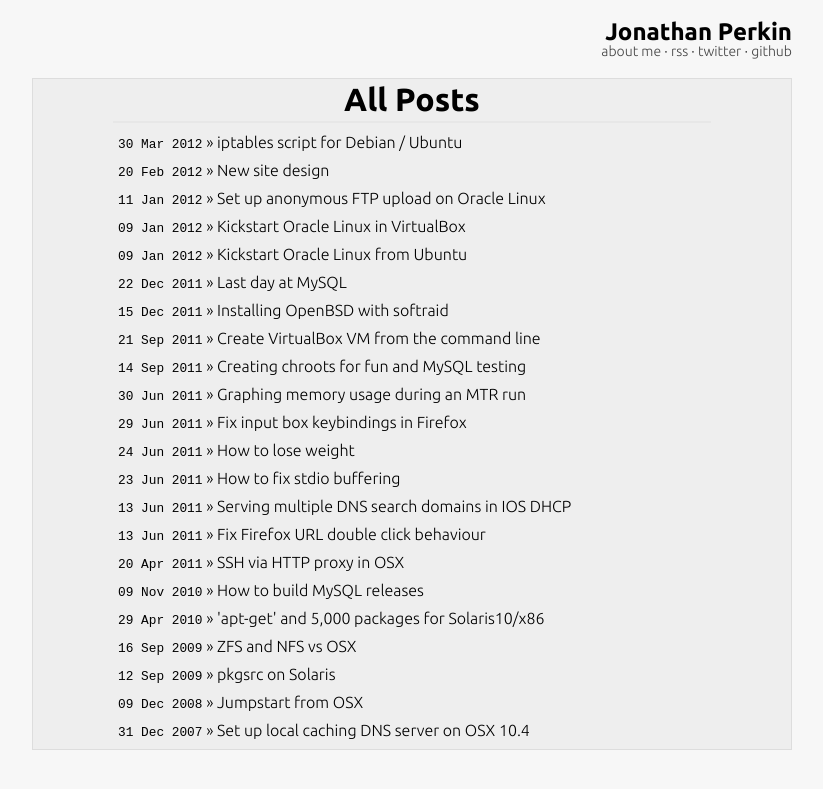
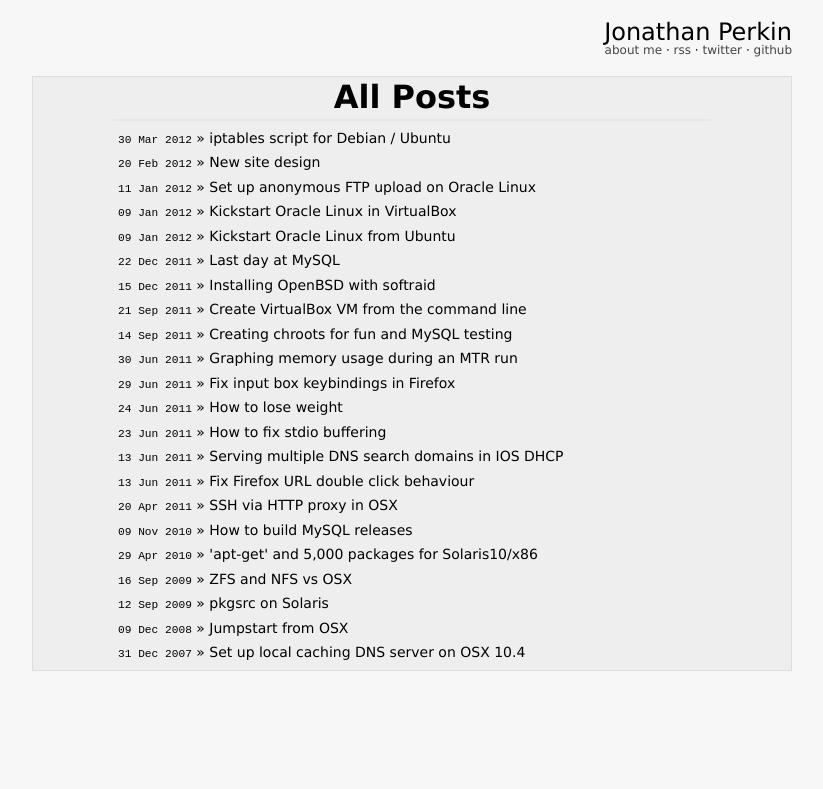
Before and after one commit to jperkin/www.perkin.org.uk, a Jekyll site: the page built from index.markdown, in a window 1280 px wide. Shown: the top 789 px of the page, without its empty margins (228-1051 px from the left). Built offline with Jekyll 4.4.1, drawn with Linux system fonts in a browser that asks for light colours.

Commit message:
Change font styles again.
While I do really like the Ubuntu font, it's not worth the extra
downloads, and Verdana + DejaVu Sans provide very good OS coverage
as well as nice readable fonts.

I'm too much of a minimalist ;-)

```diff
--- a/_layouts/default.html
+++ b/_layouts/default.html
@@ -2,7 +2,6 @@
 <html lang="en">
   <head>
     <title>{{ page.title }}</title>
-    <link href='http://fonts.googleapis.com/css?family=Ubuntu:300,300italic,700' rel='stylesheet' type='text/css'>
     <link rel="stylesheet" href="/css/reset.css" type="text/css" />
     <link rel="stylesheet" href="/css/screen.css" type="text/css" media="screen, projection" />
     <link rel="stylesheet" href="/css/autumn.css" type="text/css" />
--- a/css/screen.css
+++ b/css/screen.css
@@ -5,14 +5,13 @@
  */
 
 /*
- * Font and background defaults for <body>, we use the Ubuntu Web Font
- * if available.
+ * Font and background defaults for <body>
  */
 body {
   background: #f7f7f7;
   color: #000;
-  font-family: 'Ubuntu', sans-serif;
-  font-size: 16px;
+  font-family: Verdana, 'DejaVu Sans', sans-serif;
+  font-size: 14px;
   font-weight: normal;
 }
 code {
@@ -88,7 +87,6 @@ hr {
 }
 #bannertitle {
   font-size: 24px;
-  font-weight: bold;
 }
 #bannertitle a {
   color: #000;
@@ -97,7 +95,7 @@ hr {
   text-decoration: none;
 }
 #bannerlinks {
-  font-size: 14px;
+  font-size: 12px;
 }
 #bannerlinks a {
   color: #444;
```
